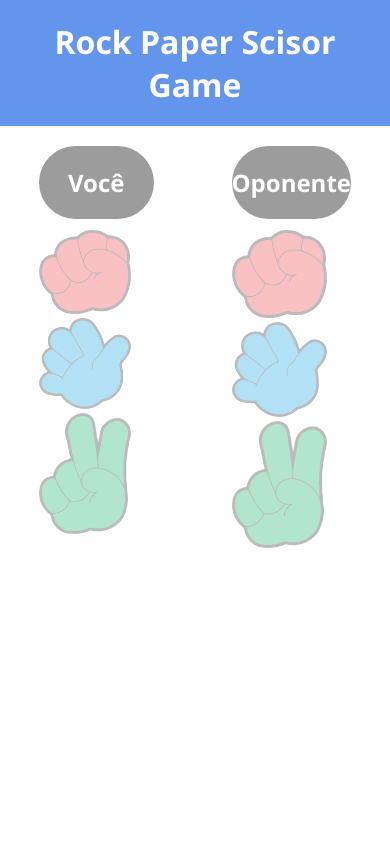
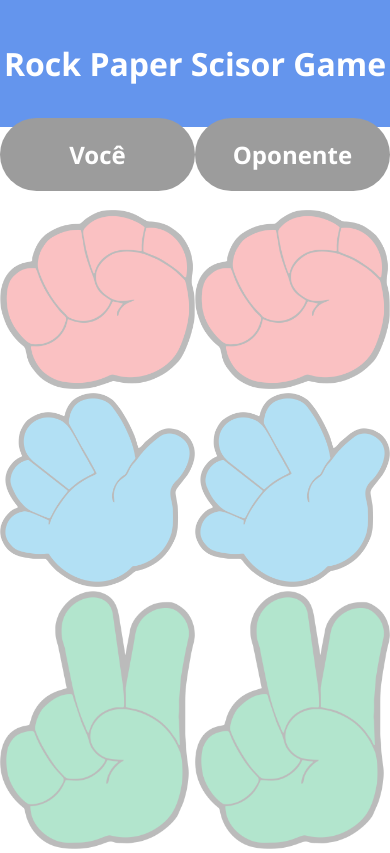
Before and after one commit to bBraian/rockpaperscisors, a plain HTML site: page index.html in a window 390 px wide. Drawn offline with Linux system fonts and the light colour scheme.

Commit message:
teste de responsiviadde

```diff
--- a/estilo.css
+++ b/estilo.css
@@ -4,23 +4,35 @@
 }
 header{
     background-color: cornflowerblue;
-    text-align: center;
-    padding: 20px 3%;
+    height: 15vh;
+    width: 100%;
     color: white;
     font-family: 'Segoe UI', Tahoma, Geneva, Verdana, sans-serif;
+    display: flex;
+    flex-direction: column;
+    justify-content: center;
+    align-items: center;
 }
+.align{
+    height: 85vh;
+    width: 100%;
+    display: flex;
+    justify-content: space-evenly;
+    align-items: center;
+}
+
 .player-options img, .enemy-options img{
-    max-width: 80%;
+    max-width: 100%;
     opacity: 0.3;
     cursor: pointer;
 }
 .player-options, .enemy-options{
-    width: 50%;
-    padding: 5% 10%;
+    display: flex;
+    flex-direction: column;
+    align-items: center;
+    justify-content: center;
 }
-.align{
-    display: flex;
-}
+
 .whoWinsMessage{
     position: fixed;
     width: 100%;
@@ -37,8 +49,13 @@ header{
     background-color: rgb(156, 156, 156);
     text-align: center;
     padding: 20px 0;
+    width: 100%;
     color: white;
     font-family: 'Segoe UI', Tahoma, Geneva, Verdana, sans-serif;
     border-radius: 50px;
     margin-bottom: 10%;
 }
+
+.options {
+    max-width: 200px;
+}
--- a/index.html
+++ b/index.html
@@ -16,15 +16,15 @@
     <div class="align">
         <div class="player-options">
             <h2 class="me">Você</h2>
-            <div><img opt="rock" src="rock.png"></div>
-            <div><img opt="paper" src="paperr.png"></div>
-            <div><img opt="scisor" src="sizer.png"></div>
+            <div class="options"><img opt="rock" src="rock.png"></div>
+            <div class="options"><img opt="paper" src="paperr.png"></div>
+            <div class="options"><img opt="scisor" src="sizer.png"></div>
         </div>
         <div class="enemy-options">
             <h2 class="enemy">Oponente</h2>
-            <div><img opt="rock" src="rock.png"></div>
-            <div><img opt="paper" src="paperr.png"></div>
-            <div><img opt="scisor" src="sizer.png"></div>
+            <div class="options"><img opt="rock" src="rock.png"></div>
+            <div class="options"><img opt="paper" src="paperr.png"></div>
+            <div class="options"><img opt="scisor" src="sizer.png"></div>
         </div>
     </div>
 
```
